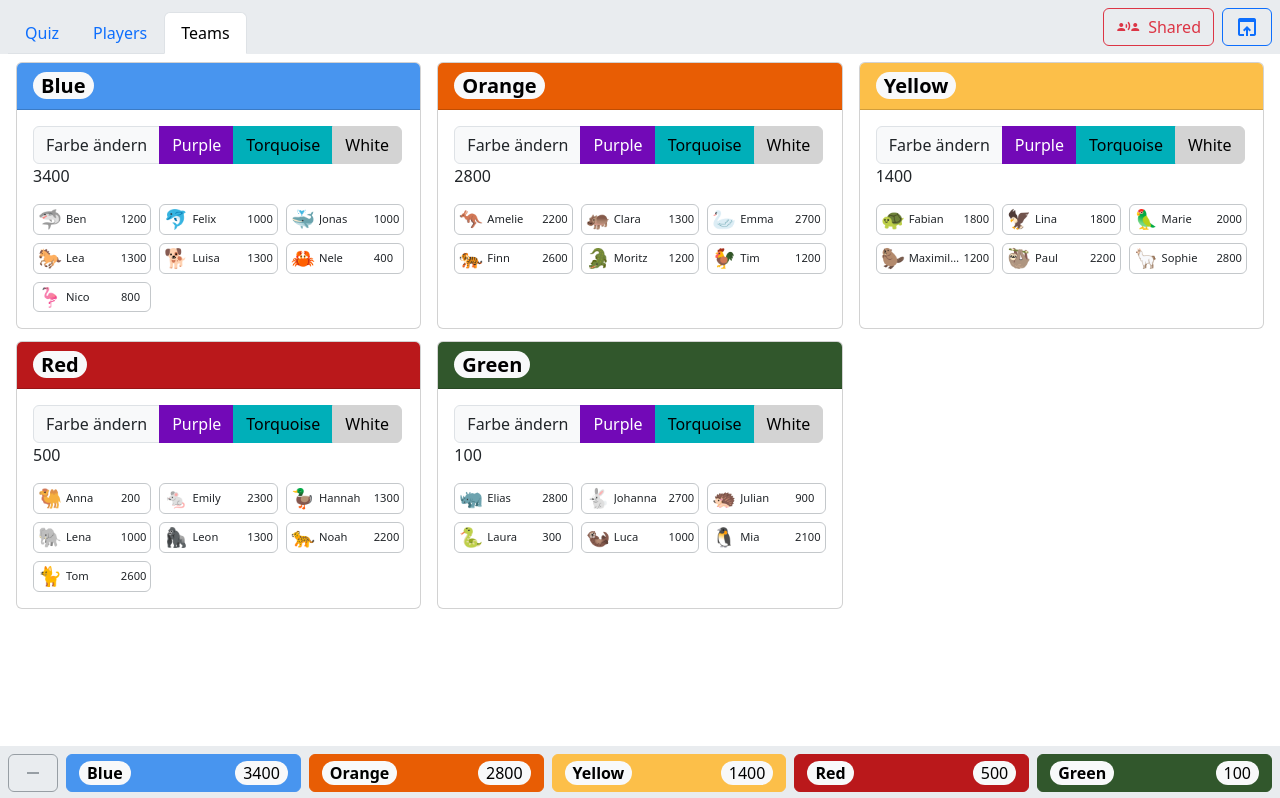
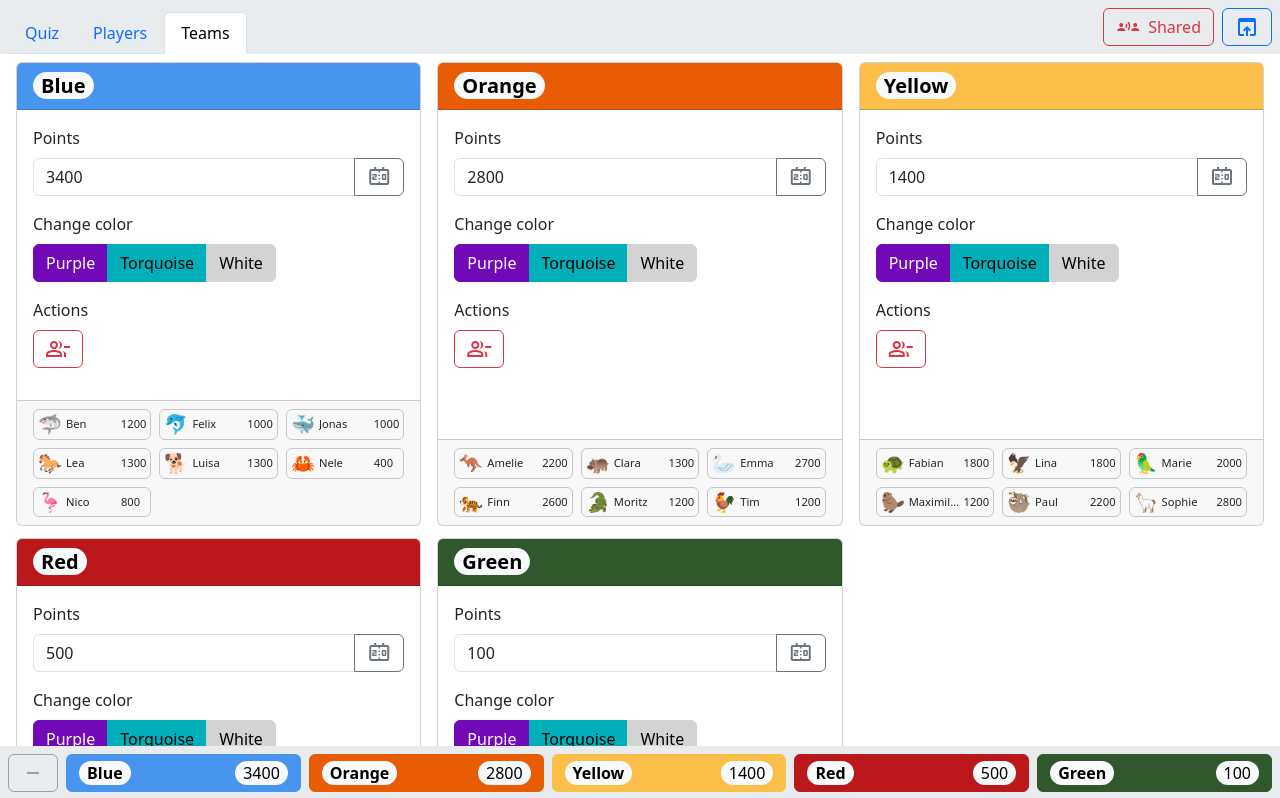
Before and after one commit to tdreja/single-page-quiz, a React (Vite) app: page / in a window 1280 px wide. Shown: the top 798 px of the page. Built offline with nearby package versions, Linux system fonts and the light colour scheme.

Commit message:
feat(Teams): Teams can now be edited

```diff
--- a/src/components/player/PlayerForm.tsx
+++ b/src/components/player/PlayerForm.tsx
@@ -108,10 +108,10 @@ export const PlayerForm = ({ player, availableTeams }: Props): ReactElement => {
                 </div>
             </div>
             <div className="mb-3">
-                <label htmlFor={`player-actions-${player.emoji}`} className="form-label">
+                <label htmlFor={`player-team-${player.emoji}`} className="form-label">
                     {i18n.playerEditor.labelTeam}
                 </label>
-                <div id={`player-actions-${player.emoji}`}>
+                <div id={`player-team-${player.emoji}`}>
                     <div className="btn-group">
                         {
                             availableTeams.map((team) => (
--- a/src/components/team/TeamForm.tsx
+++ b/src/components/team/TeamForm.tsx
@@ -3,7 +3,7 @@ import { Team, TeamColor } from '../../model/game/team';
 import { I18N } from '../../i18n/I18N';
 import { GameEventContext } from '../common/GameContext';
 import { backgroundColor, textColor } from '../common/Colors';
-import { ChangeTeamColorEvent } from '../../events/setup-events';
+import { ChangePlayerEvent, ChangeTeamColorEvent, RemovePlayerEvent, RemoveTeamEvent } from '../../events/setup-events';
 import { sortPlayersByName } from '../../model/game/player';
 import { PlayerInTeamForm } from './PlayerInTeamForm';
 import { TeamColorButton } from '../common/TeamColorButton';
@@ -35,6 +35,15 @@ export const TeamForm = ({ team, availableColors, usedColors }: Props): ReactEle
         onGameEvent(new ChangeTeamColorEvent(team.color, color));
     }, [team]);
 
+    const onChangePoints = useCallback(() => {
+        const number = Number(points);
+        if (Number.isNaN(number)) {
+            setPoints('0');
+            return;
+        }
+        setPoints(`${number}`);
+    }, [team.color, points, onGameEvent]);
+
     useEffect(() => {
         setOtherTeams(usedColors.filter((c) => c !== team.color));
     }, [usedColors]);
@@ -53,14 +62,42 @@ export const TeamForm = ({ team, availableColors, usedColors }: Props): ReactEle
                 <span className="rounded-pill text-bg-light ps-2 pe-2 fw-bold fs-5">{i18n.teams[team.color]}</span>
             </div>
             <div className="card-body">
+                <div className="mb-3">
+                    <label htmlFor={`team-points-${team.color}`} className="form-label">
+                        {i18n.teamEditor.labelPoints}
+                    </label>
                     <div className="input-group">
-                    <span className="input-group-text">Farbe ändern</span>
+                        <input
+                            autoComplete="off"
+                            type="number"
+                            min="0"
+                            max="100000"
+                            className="form-control"
+                            id={`team-points-${team.color}`}
+                            value={points}
+                            onChange={(ev) => setPoints(ev.target.value)}
+                        />
+                        <span
+                            className="input-group-text btn btn-outline-secondary material-symbols-outlined"
+                            onClick={onChangePoints}
+                            title={i18n.teamEditor.tooltipPoints}
+                        >
+                            scoreboard
+                        </span>
+                    </div>
+                </div>
+                <div className="mb-3">
+                    <label htmlFor={`team-colors-${team.color}`} className="form-label">
+                        {i18n.teamEditor.labelSwitchColor}
+                    </label>
+                    <div id={`team-colors-${team.color}`}>
+                        <div className="btn-group">
                             {
-                        availableColors.map((color) =>
-                            (
+                                availableColors.map((color) => (
                                     <TeamColorButton
-                                    key={`switch-${team.color}-${color}`}
+                                        key={`team-${team.color}-team-${color}`}
                                         color={color}
+                                        title={i18n.teamEditor.tooltipSwitchColor}
                                         onClick={() => changeColor(color)}
                                     >
                                         {i18n.teams[color]}
@@ -68,8 +105,25 @@ export const TeamForm = ({ team, availableColors, usedColors }: Props): ReactEle
                                 ))
                             }
                         </div>
-                <p>{points}</p>
-                <div className="d-grid gap-2 grid-columns-md">
+                    </div>
+                </div>
+                <div className="mb-3">
+                    <label htmlFor={`team-actions-${team.color}`} className="form-label">
+                        {i18n.teamEditor.labelActions}
+                    </label>
+                    <div id={`team-actions-${team.color}`}>
+                        <span
+                            className="btn btn-outline-danger material-symbols-outlined"
+                            style={{ gridColumn: 'delete' }}
+                            onClick={() => onGameEvent(new RemoveTeamEvent(team.color))}
+                            title={i18n.teamEditor.tooltipRemove}
+                        >
+                            group_remove
+                        </span>
+                    </div>
+                </div>
+            </div>
+            <div className="card-footer d-grid gap-2 grid-columns-md">
                 {
                     Array.from(team.players.values()).sort(sortPlayersByName)
                         .map((player) => (
@@ -81,6 +135,5 @@ export const TeamForm = ({ team, availableColors, usedColors }: Props): ReactEle
                 }
             </div>
         </div>
-        </div>
     );
 };
--- a/src/i18n/I18N_de.ts
+++ b/src/i18n/I18N_de.ts
@@ -44,4 +44,13 @@ export const i18n_de: Labels = {
         tooltipActionParticipants: 'Öffne Teilnehmeransicht',
         tooltipActionModeration: 'Öffne Moderationsansicht',
     },
+    teamEditor: {
+        labelActions: 'Aktionen',
+        labelPoints: 'Punkte',
+        labelSwitchColor: 'Farbe ändern',
+        tooltipRemove: 'Team löschen',
+        tooltipPoints: 'Punkte ändern',
+        tooltipAdd: 'Team hinzufügen',
+        tooltipSwitchColor: 'Farbe ändern',
+    },
 };
--- a/src/i18n/I18N_en.ts
+++ b/src/i18n/I18N_en.ts
@@ -25,7 +25,7 @@ export const i18n_en: Labels = {
         tooltipRemove: 'Remove player',
         tooltipPoints: 'Change points',
         tooltipAdd: 'Add players',
-        tooltipSwitchTeam: 'Team wechseln',
+        tooltipSwitchTeam: 'Change team',
         noTeam: 'No team',
         labelAdd: 'Add new players',
         labelTeam: 'Team',
@@ -44,4 +44,13 @@ export const i18n_en: Labels = {
         tooltipActionParticipants: 'Open participant view',
         tooltipActionModeration: 'Open moderation view',
     },
+    teamEditor: {
+        labelActions: 'Actions',
+        labelPoints: 'Points',
+        labelSwitchColor: 'Change color',
+        tooltipRemove: 'Remove team',
+        tooltipPoints: 'Change points',
+        tooltipAdd: 'Add new team',
+        tooltipSwitchColor: 'Change color',
+    },
 };
```
Also changed, not shown: src/i18n/I18N.ts (+11 -0 lines). Lines whose indentation alone changed are shown as unchanged.
